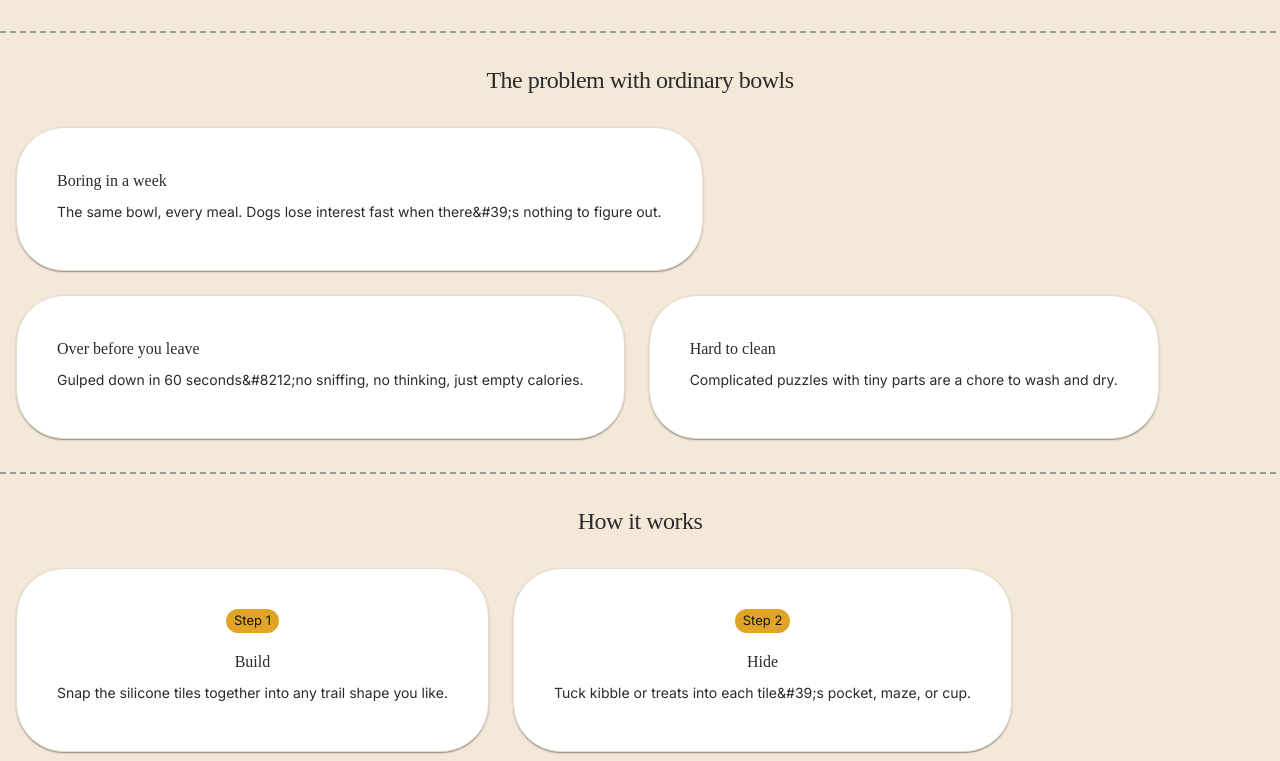
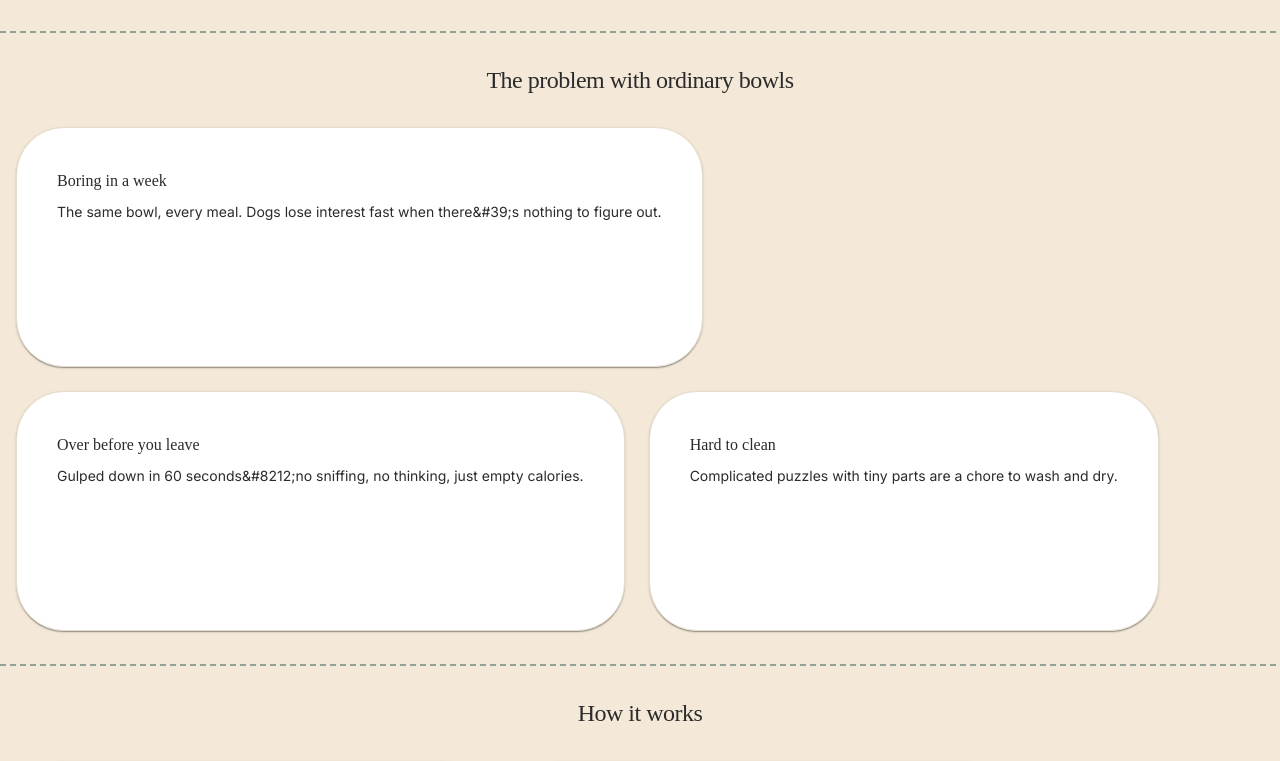
Before and after one commit to Piyush144/1641919-hwa-hackathon, a React (Vite) app: page / in a window 1280 px wide. Shown: the part 581-1342 px from the top of the page. Built offline with nearby package versions, Linux system fonts and the light colour scheme; a web font is replaced by a local one.

Commit message:
Fixed tile dimensions with wrapping text in problem and how-it-works sections

```diff
--- a/src/pages/home.jsx
+++ b/src/pages/home.jsx
@@ -137,10 +137,10 @@ export default function Home() {
         <Grid container spacing={3}>
           {PROBLEM_CARDS.map((c) => (
             <Grid item xs={12} sm={6} md={4} key={c.title}>
-              <Card sx={{ p: 3, border: '1px solid #E5DDCE', bgcolor: 'background.paper', height: '100%', borderRadius: 3 }}>
-                <CardContent>
-                  <Typography variant="h6">{c.title}</Typography>
-                  <Typography variant="body2" color="text.secondary" sx={{ mt: 1 }}>{c.text}</Typography>
+              <Card sx={{ p: 3, border: '1px solid #E5DDCE', bgcolor: 'background.paper', height: 240, width: '100%', borderRadius: 3, overflow: 'hidden', display: 'flex', flexDirection: 'column' }}>
+                <CardContent sx={{ flexGrow: 1, overflow: 'hidden' }}>
+                  <Typography variant="h6" sx={{ overflowWrap: 'break-word', wordBreak: 'break-word' }}>{c.title}</Typography>
+                  <Typography variant="body2" color="text.secondary" sx={{ mt: 1, overflowWrap: 'break-word', wordBreak: 'break-word', display: '-webkit-box', WebkitLineClamp: 5, WebkitBoxOrient: 'vertical', overflow: 'hidden' }}>{c.text}</Typography>
                 </CardContent>
               </Card>
             </Grid>
@@ -155,11 +155,11 @@ export default function Home() {
         <Grid container spacing={3}>
           {HOW_IT_WORKS_STEPS.map((s, i) => (
             <Grid item xs={12} sm={6} md={4} key={s.title}>
-              <Card sx={{ p: 3, border: '1px solid #E5DDCE', bgcolor: 'background.paper', height: '100%', borderRadius: 3 }}>
-                <CardContent>
+              <Card sx={{ p: 3, border: '1px solid #E5DDCE', bgcolor: 'background.paper', height: 240, width: '100%', borderRadius: 3, overflow: 'hidden', display: 'flex', flexDirection: 'column' }}>
+                <CardContent sx={{ flexGrow: 1, overflow: 'hidden' }}>
                   <Chip label={`Step ${i + 1}`} size="small" color="secondary" sx={{ mb: 2 }} />
-                  <Typography variant="h6">{s.title}</Typography>
-                  <Typography variant="body2" color="text.secondary" sx={{ mt: 1 }}>{s.text}</Typography>
+                  <Typography variant="h6" sx={{ overflowWrap: 'break-word', wordBreak: 'break-word' }}>{s.title}</Typography>
+                  <Typography variant="body2" color="text.secondary" sx={{ mt: 1, overflowWrap: 'break-word', wordBreak: 'break-word', display: '-webkit-box', WebkitLineClamp: 5, WebkitBoxOrient: 'vertical', overflow: 'hidden' }}>{s.text}</Typography>
                 </CardContent>
               </Card>
             </Grid>
```
